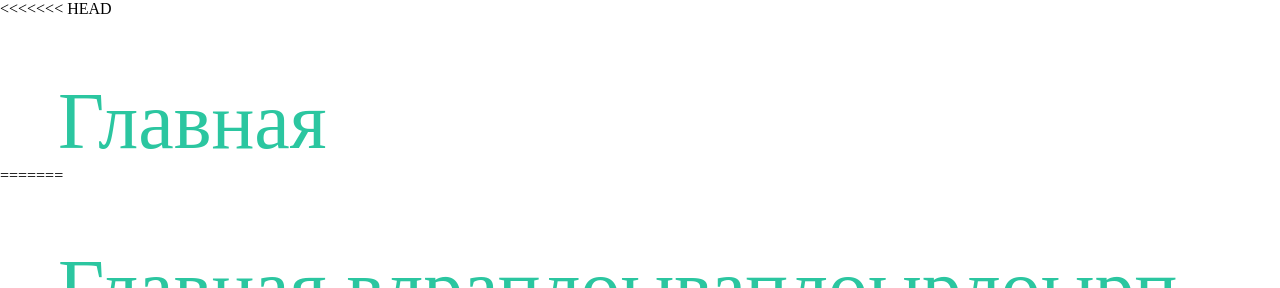
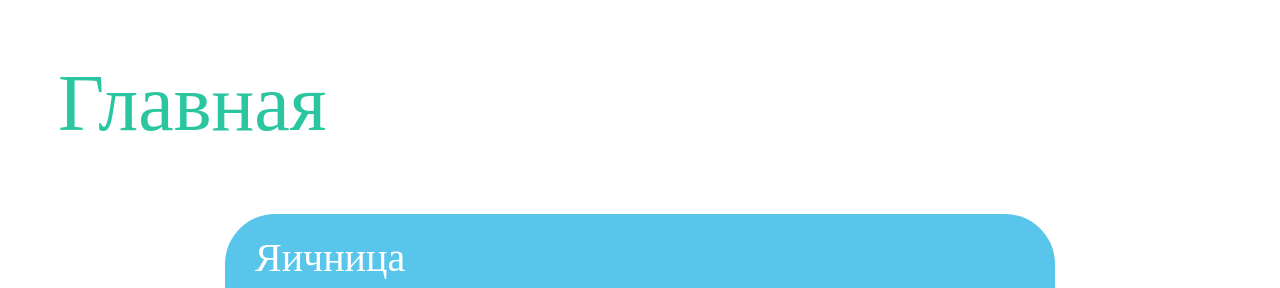
Before and after one commit to ThattedHase/ametcare, a Flask app: page /main in a window 1280 px wide. Shown: the top 288 px of the page. Run offline with Flask 3, Linux system fonts and the light colour scheme.

Commit message:
Update main.html

```diff
--- a/templates/main.html
+++ b/templates/main.html
@@ -6,12 +6,8 @@
 </head>
 <body>
   <div class="content">
-<<<<<<< HEAD
     <div id="title">Главная</div>
-=======
-    <div id="title">Главная влраплоываплоырлоырп</div>
->>>>>>> 9937cbcfe2ef34d66f647f535364495adf168fa6
-    <div id="title"> </div>
+
 
   </div>
   <footer class="navigation">
```
